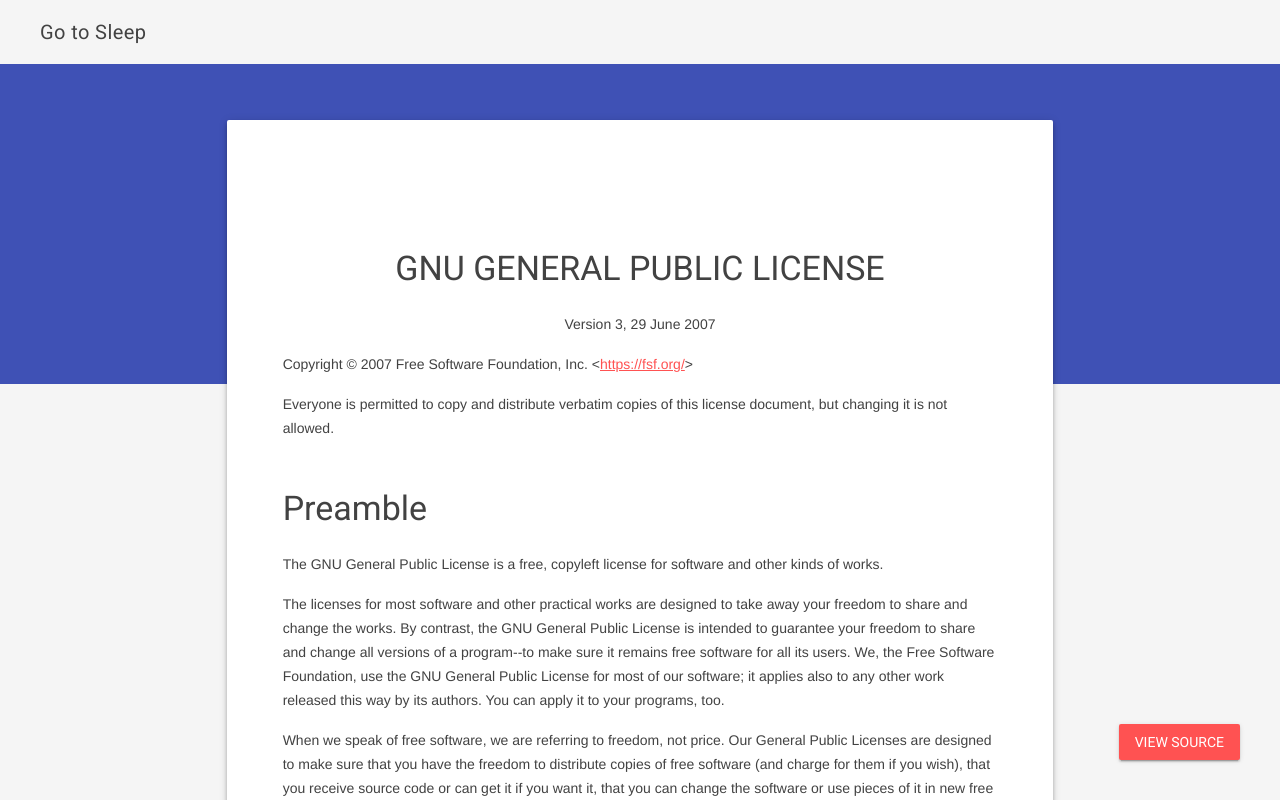
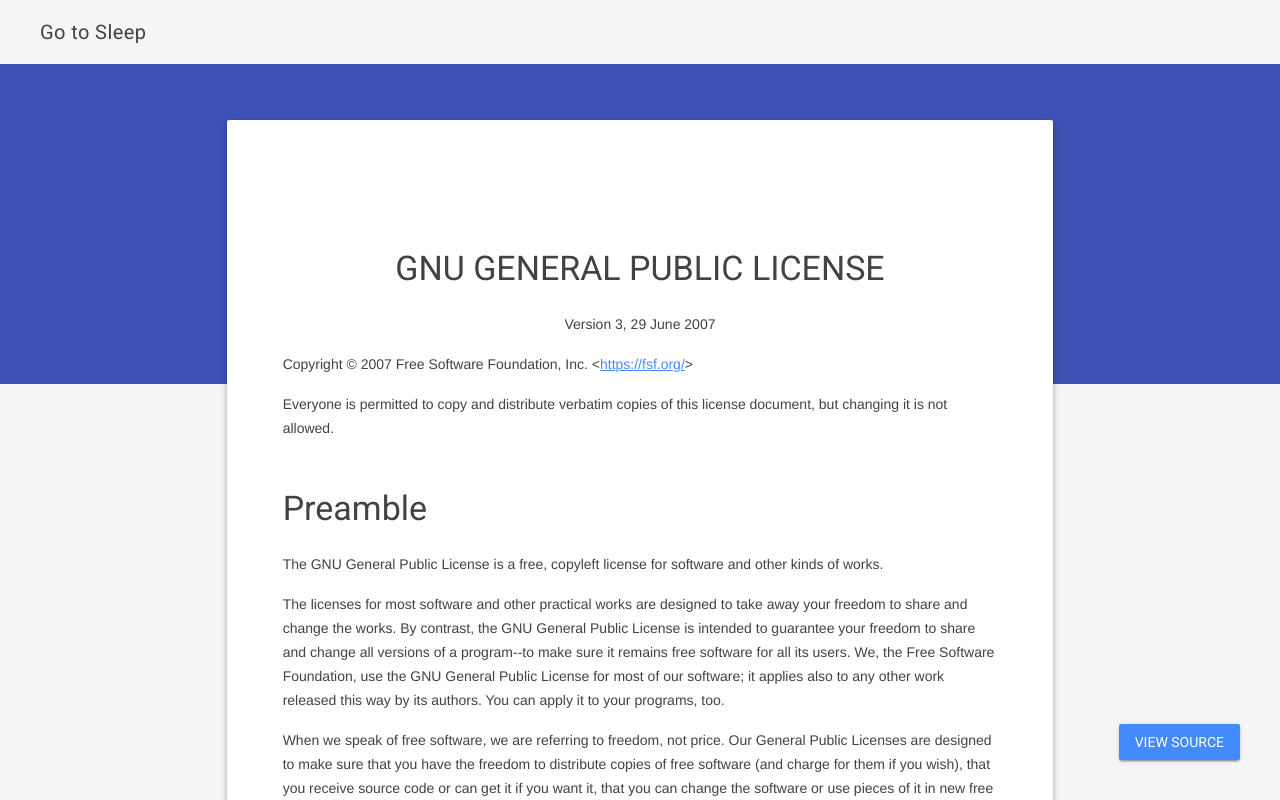
Before and after one commit to CorvetteCole/GotoSleep, a plain HTML site: page docs/license/index.html in a window 1280 px wide. Drawn offline with nearby package versions, Linux system fonts and the light colour scheme.

Commit message:
update theming on webpages

```diff
--- a/docs/license/index.html
+++ b/docs/license/index.html
@@ -16,7 +16,7 @@
 
     <link rel="stylesheet" href="https://fonts.googleapis.com/css?family=Roboto:regular,bold,italic,thin,light,bolditalic,black,medium&amp;lang=en">
     <link rel="stylesheet" href="https://fonts.googleapis.com/icon?family=Material+Icons">
-    <link rel="stylesheet" href="https://code.getmdl.io/1.3.0/material.teal-red.min.css">
+    <link rel="stylesheet" href="https://code.getmdl.io/1.3.0/material.blue_grey-blue.min.css" />
     <link rel="stylesheet" href="styles.css">
     <style>
     #view-source {
```
Also changed, not shown: docs/privacy/index.html (+1 -1 lines).
